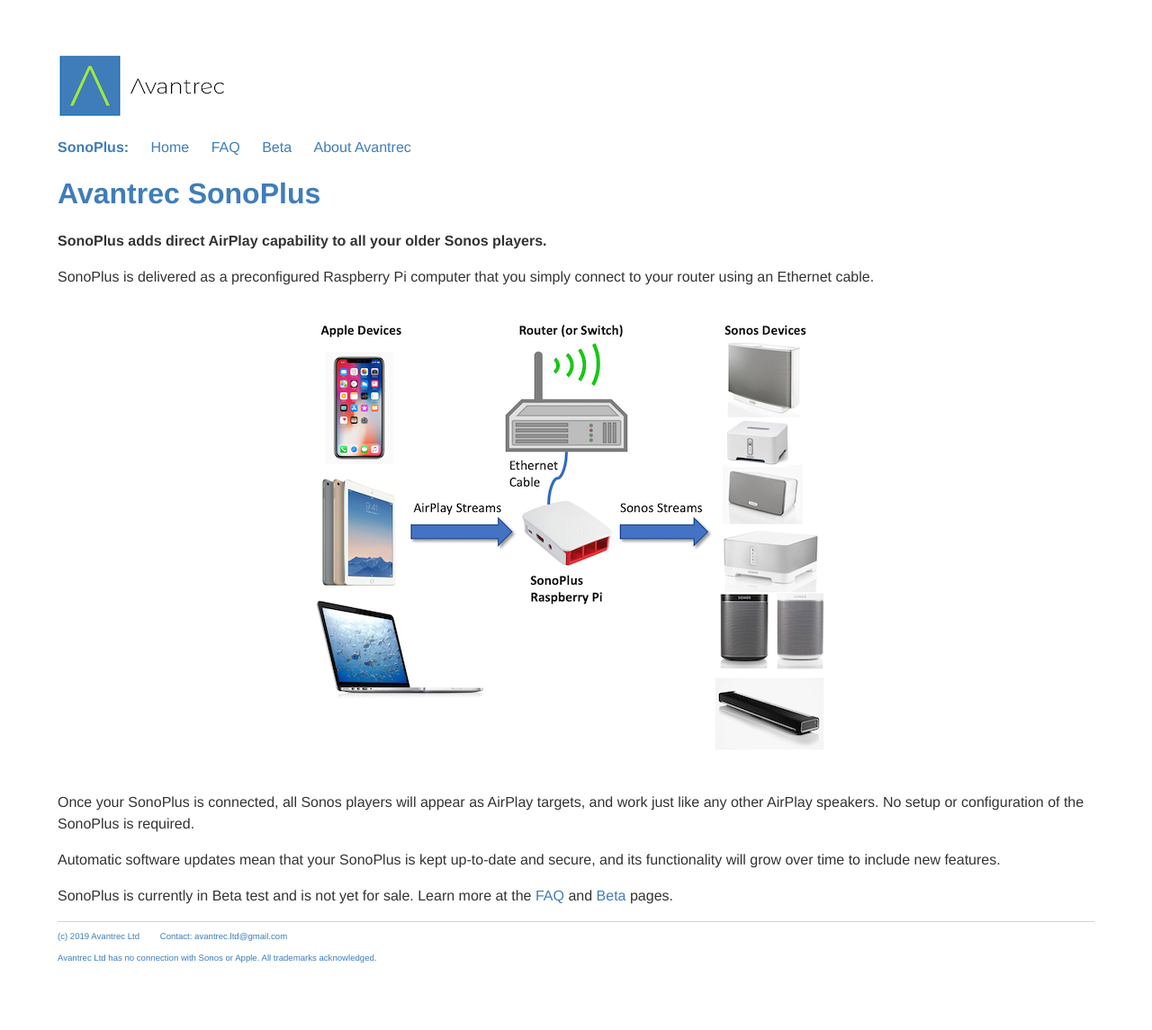
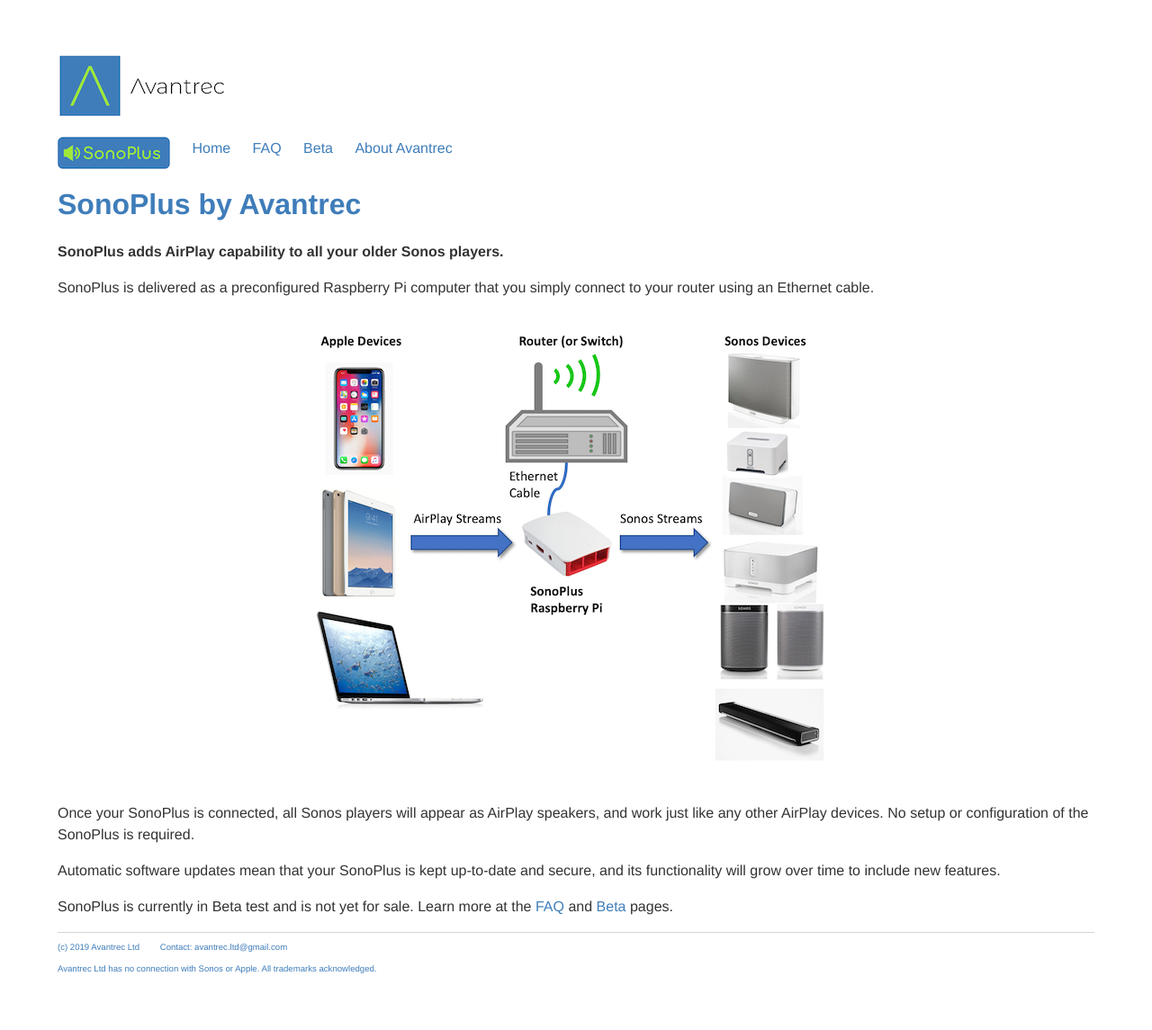
Before and after one commit to avantrec/avantrec.github.io, a Jekyll site: the page built from sonoplus/index.md, in a window 1280 px wide. Shown: the whole page at 90% size. Built offline with Jekyll 4.4.1, drawn with Linux system fonts in a browser that asks for light colours.

Commit message:
... remaining files

```diff
--- a/_layouts/sonoplus.html
+++ b/_layouts/sonoplus.html
@@ -9,7 +9,7 @@
             <img src="/images/Avantrec_Logo_And_Name_Small.png" alt="Avantrec Logo">
             <nav>
                 <ul>
-                    <li><b>SonoPlus:</b></li>
+                    <li><img src="/images/sonoplus_small.png" alt="SonoPlus Logo" align="middle"></li>
                     <li><a href="/sonoplus">Home</a></li>
                     <li><a href="/sonoplus-faq">FAQ</a></li>
                     <li><a href="/sonoplus-beta">Beta</a></li>
--- a/sonoplus/index.md
+++ b/sonoplus/index.md
@@ -3,16 +3,16 @@
 title: SonoPlus
 ---
 
-# Avantrec SonoPlus
+# SonoPlus by Avantrec
 
-**SonoPlus adds direct AirPlay capability to all your older Sonos players.**
+**SonoPlus adds AirPlay capability to all your older Sonos players.**
 
 SonoPlus is delivered as a preconfigured Raspberry Pi computer that you simply connect to your router using an Ethernet cable.
 
 {: style="text-align:center"}
 ![SonoPlus](/images/SonoPlusDiagram_600px.png)
 
-Once your SonoPlus is connected, all Sonos players will appear as AirPlay targets, and work just like any other AirPlay speakers. No setup or configuration of the SonoPlus is required.
+Once your SonoPlus is connected, all Sonos players will appear as AirPlay speakers, and work just like any other AirPlay devices. No setup or configuration of the SonoPlus is required.
 
 Automatic software updates mean that your SonoPlus is kept up-to-date and secure, and its functionality will grow over time to include new features.
 
```
Also changed, not shown: sonoplus-faq/index.md (+1 -1 lines).
